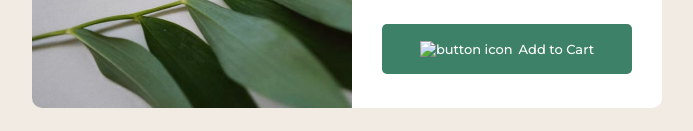
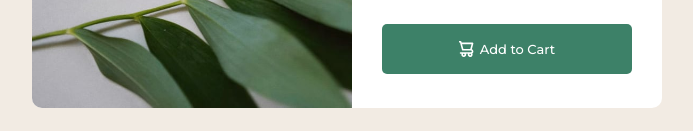
Before and after one commit to MenesesMG/product-preview-card-component-main, a plain HTML site: page index.html in a window 1280 px wide. Shown: the part 533-664 px from the top of the page, without its empty margins (293-986 px from the left). Drawn offline with Linux system fonts and the light colour scheme; the site is published under a folder, as on GitHub Pages, so addresses that start at the root find nothing.

Commit message:
fixed button

```diff
--- a/index.html
+++ b/index.html
@@ -50,7 +50,7 @@
           </div>
 
           <div class="item-addtocart-button">
-            <button type="button"><img class="item-addtocart-button-icon" src="/images/icon-cart.svg" alt="button icon">Add to Cart</button>
+            <button type="button"><img class="item-addtocart-button-icon" src="./images/icon-cart.svg" alt="button icon">Add to Cart</button>
           </div>
 
         </section>
```
